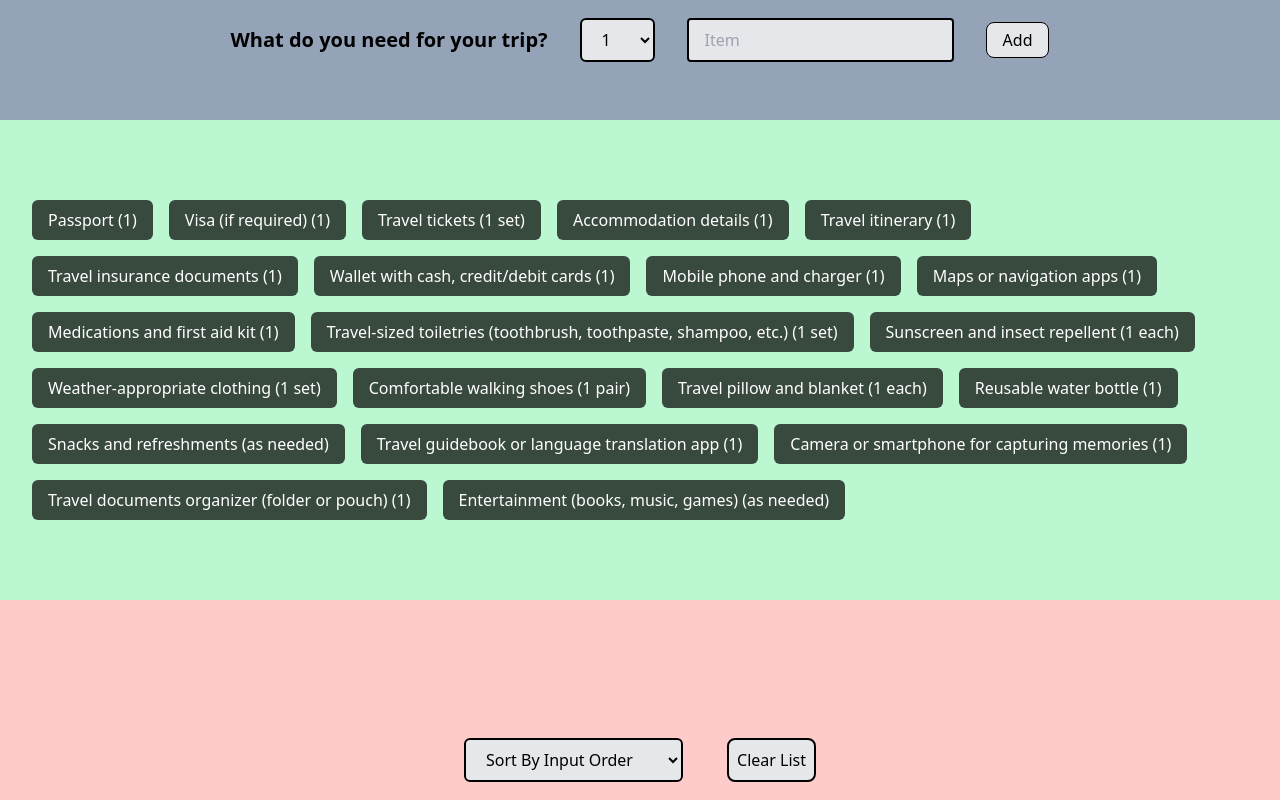
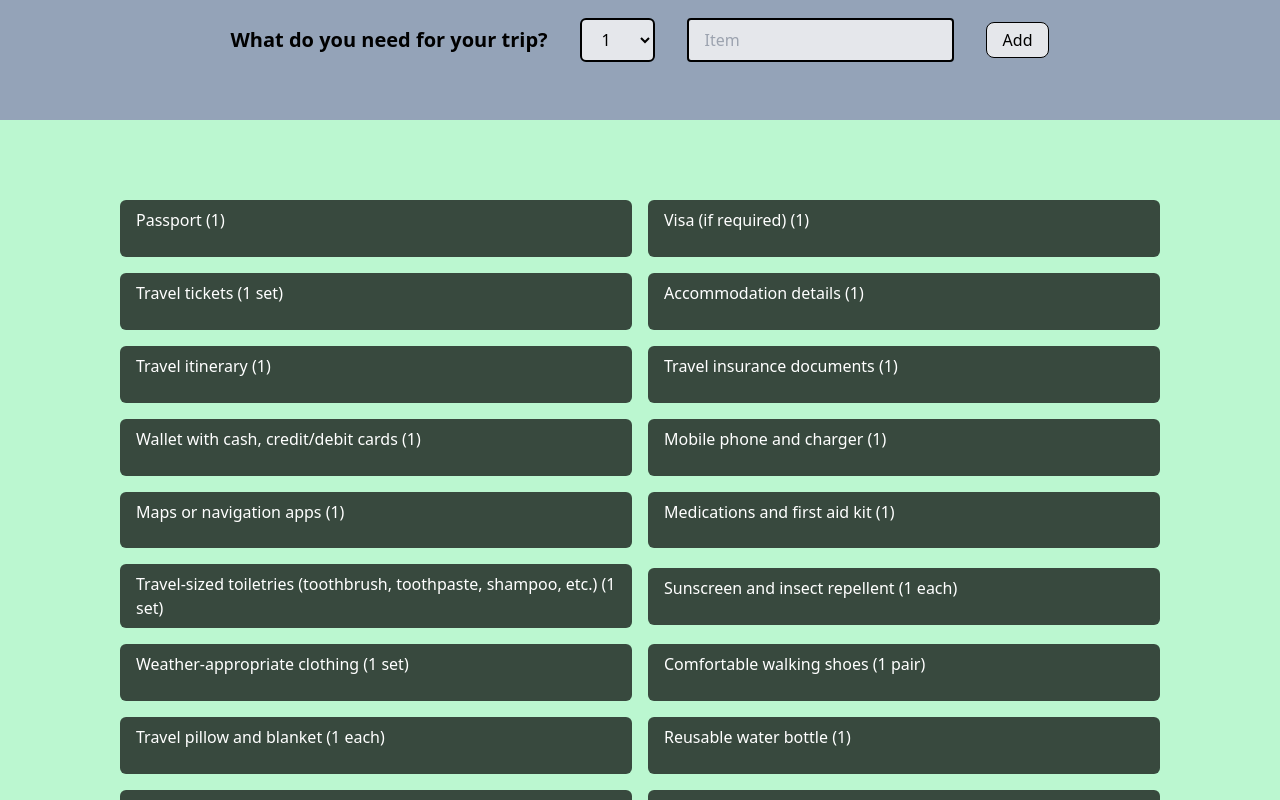
Before and after one commit to seemapoudel58/Trip, a React (Create React App) app: page / in a window 1280 px wide. Shown: the part 680-1480 px from the top of the page. Built offline with nearby package versions, Linux system fonts and the light colour scheme.

Commit message:
Changed todo cards dimensions

```diff
--- a/src/Components/TodosList.jsx
+++ b/src/Components/TodosList.jsx
@@ -4,10 +4,10 @@ import React from "react";
 
 const TodosList = ({ todos }) => {
   return (
-    <ul className="bg-green-200 min-h-[30vh] py-20 flex flex-row px-8 flex-wrap justify-start items-center gap-4">
+    <ul className="bg-green-200 min-h-[30vh] py-20 flex flex-row px-8 flex-wrap justify-center items-center gap-4">
       {todos.map((item, index) => (
         <li
-          className="bg-black/70 text-white px-4 py-2 rounded-md hover:scale-105 cursor-pointer transition-all"
+          className="bg-black/70 max-w-lg w-full aspect-[9/1] text-white px-4 py-2 rounded-md hover:scale-105 cursor-pointer transition-all"
           key={index}
         >
           {item}
```
